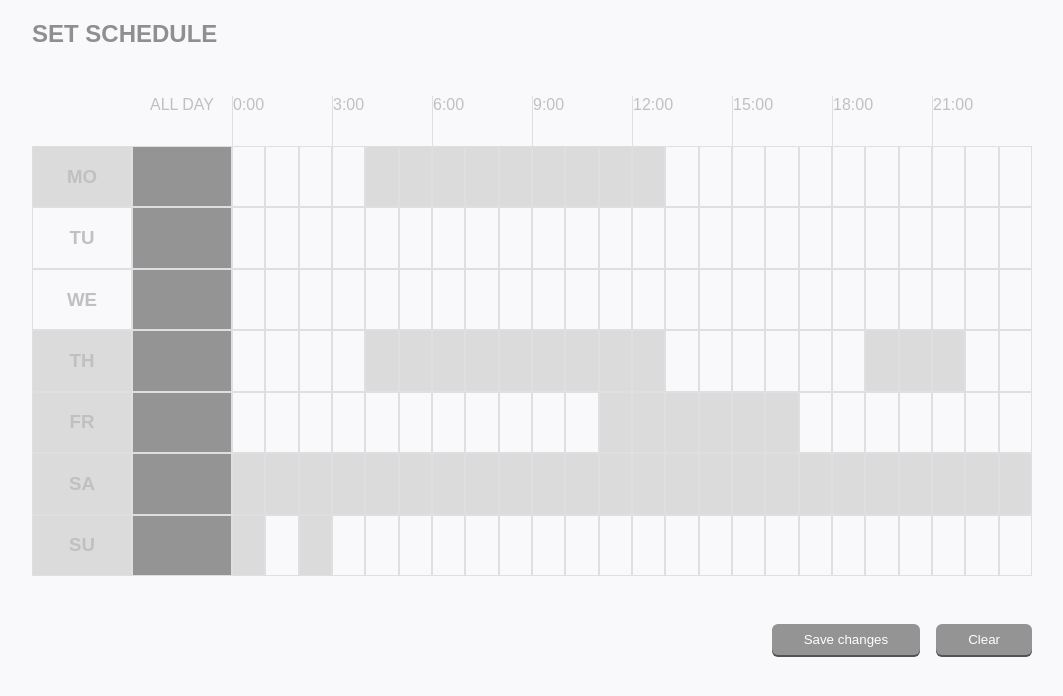
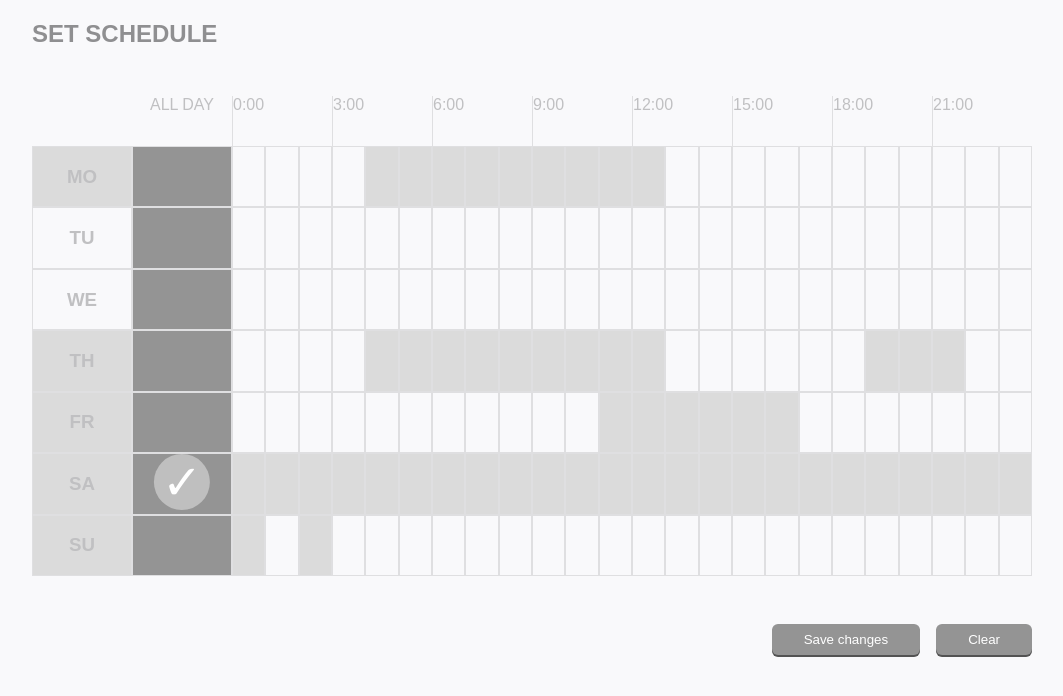
Before and after one commit to fro3clr/week_intervals, a React (Create React App) app: page / in a window 1280 px wide. Shown: the top 696 px of the page, without its empty margins (108-1171 px from the left). Built offline with nearby package versions, Linux system fonts and the light colour scheme.

Commit message:
style for fullfilled day

```diff
--- a/src/App.css
+++ b/src/App.css
@@ -9,6 +9,7 @@ h2 {
   flex-wrap: wrap;
   padding: 0;
 }
+
 .rowCell {
   box-sizing: border-box;
   flex-grow: 1;
@@ -31,6 +32,20 @@ h2 {
 
 .rowCell.allday {
   background-color: #949494;
+  position: relative;
+}
+
+.rowCell.allday.fullfilled::before {
+  content: "✓";
+  font-size: 3rem;
+  position: absolute;
+  left: 50%;
+  transform: translateX(-50%);
+  color: #fff;
+  border: 0;
+  padding: 0 0.5rem;
+  background-color: #bfbfbf;
+  border-radius: 100%;
 }
 
 .rowCell.time {
--- a/src/components/DayRow.js
+++ b/src/components/DayRow.js
@@ -6,16 +6,26 @@ class DayRow extends Component {
     event.preventDefault();
     clearOrFillReservation(day);
   };
+
+  isDayFullfilled = schedule =>
+    schedule.length === 1 && schedule[0].bt === 0 && schedule[0].et === 1439;
+
   render() {
     const { day, schedule, reserveTime, clearOrFillReservation } = this.props;
+    console.log(schedule.length);
     return (
       <div>
         <div className="dayRow">
-          <div className={"rowCell day " + (schedule.length > 0 ? "filled" : "")}>
+          <div
+            className={"rowCell day " + (schedule.length > 0 ? "filled" : "")}
+          >
             <h3>{day}</h3>
           </div>
           <div
-            className="rowCell allday"
+            className={
+              "rowCell allday " +
+              (this.isDayFullfilled(schedule) ? "fullfilled" : "")
+            }
             onClick={this.handleClick(day, clearOrFillReservation)}
           />
           {[...Array(24)].map((x, i) => (
--- a/src/components/HourCell.js
+++ b/src/components/HourCell.js
@@ -4,13 +4,23 @@ class HourCell extends Component {
   isDayTaken = (schedule, start, end) =>
     schedule.some(i => start >= i.bt && end <= i.et);
 
-  handleDayClick = (day, start, end, reserveTime) => event => {
+  handleDayClick = (schedule, day, start, end, reserveTime) => event => {
     event.preventDefault();
+
+    if (this.isDayTaken(schedule, start, end)) {
+      return;
+    }
+
     reserveTime({ day, start, end });
   };
 
-  handleDayMouseOver = (day, start, end, reserveTime) => event => {
+  handleDayMouseOver = (schedule, day, start, end, reserveTime) => event => {
     event.preventDefault();
+
+    if (this.isDayTaken(schedule, start, end)) {
+      return;
+    }
+
     if (event.buttons === 1) {
       reserveTime({ day, start, end });
     }
@@ -25,8 +35,14 @@ class HourCell extends Component {
           "rowCell hour " +
           (this.isDayTaken(schedule, start, end) ? "taken" : "")
         }
-        onClick={this.handleDayClick(day, start, end, reserveTime)}
-        onMouseOver={this.handleDayMouseOver(day, start, end, reserveTime)}
+        onClick={this.handleDayClick(schedule, day, start, end, reserveTime)}
+        onMouseOver={this.handleDayMouseOver(
+          schedule,
+          day,
+          start,
+          end,
+          reserveTime
+        )}
       >
         {" "}
       </div>
```
